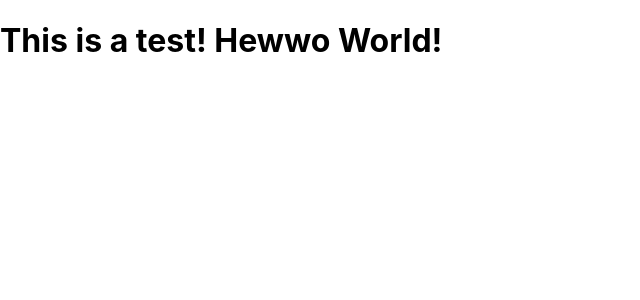
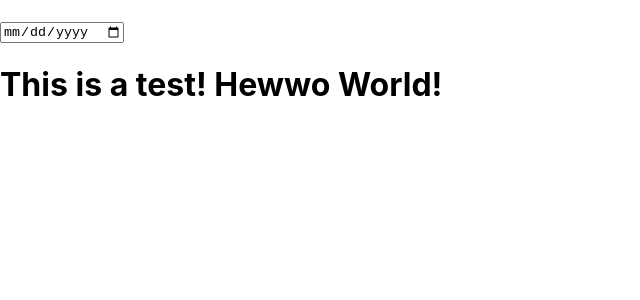
Before and after one commit to GratefulTogether/gratefultogether-ui, a React (Create React App) app: page / in a window 1280 px wide. Shown: the top 300 px of the page, without its empty margins (0-640 px from the left). Built offline with nearby package versions, Linux system fonts and the light colour scheme.

Commit message:
add final changes

```diff
--- a/package.json
+++ b/package.json
@@ -37,7 +37,7 @@
     ]
   },
   "devDependencies": {
-    "cypress": "^12.17.4",
-    "@babel/plugin-proposal-private-property-in-object": "7.21.11"
+    "@babel/plugin-proposal-private-property-in-object": "7.21.11",
+    "cypress": "^12.17.4"
   }
 }
--- a/src/components/App/App.js
+++ b/src/components/App/App.js
@@ -2,20 +2,23 @@ import './App.css';
 import Homepage from '../Homepage/Homepage'
 import Datepage from '../Datepage/Datepage'
 import NotFound from '../NotFound/NotFound'
+import Nav from "../NavBar/NavBar.js";
 import React from 'react'
 import { Routes, Route} from 'react-router-dom'
 // import { useEffect, useState } from 'react';
 
-import Nav from "./NavBar/Nav.js";
 
 const App = () => {
   return (
+    <div>
+      <Nav />
       <Routes>
         <Route exact path='/' element={<Homepage />} />
         <Route path='date/:date' element={<Datepage/>} />
         <Route path='*' element={<NotFound />}/>
         <Route path='error' element={<NotFound/>}/>
       </Routes>
+    </div>
   );
 }
 
```
Lines whose indentation alone changed are shown as unchanged.
